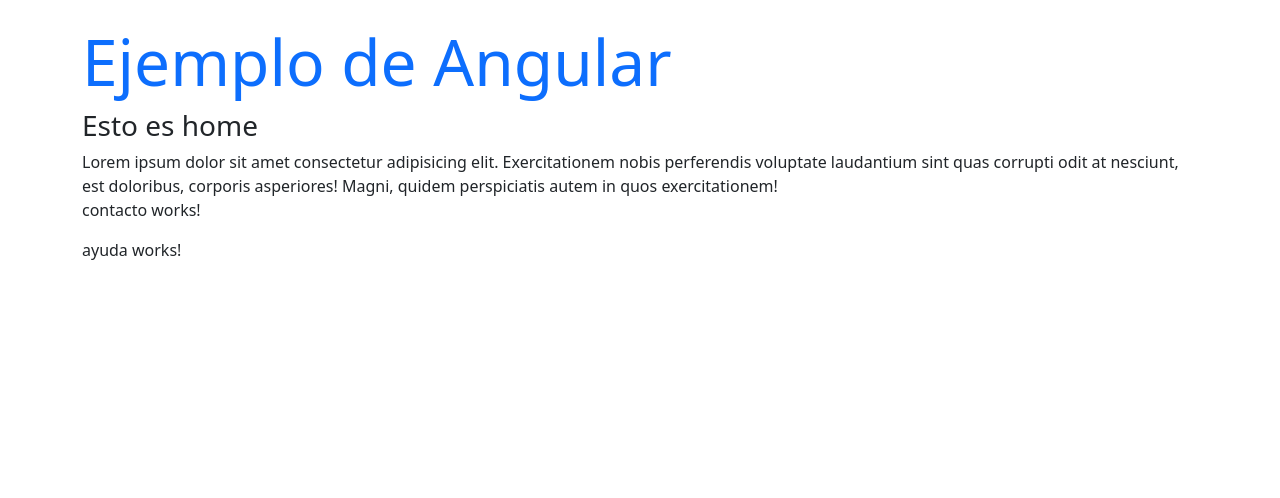
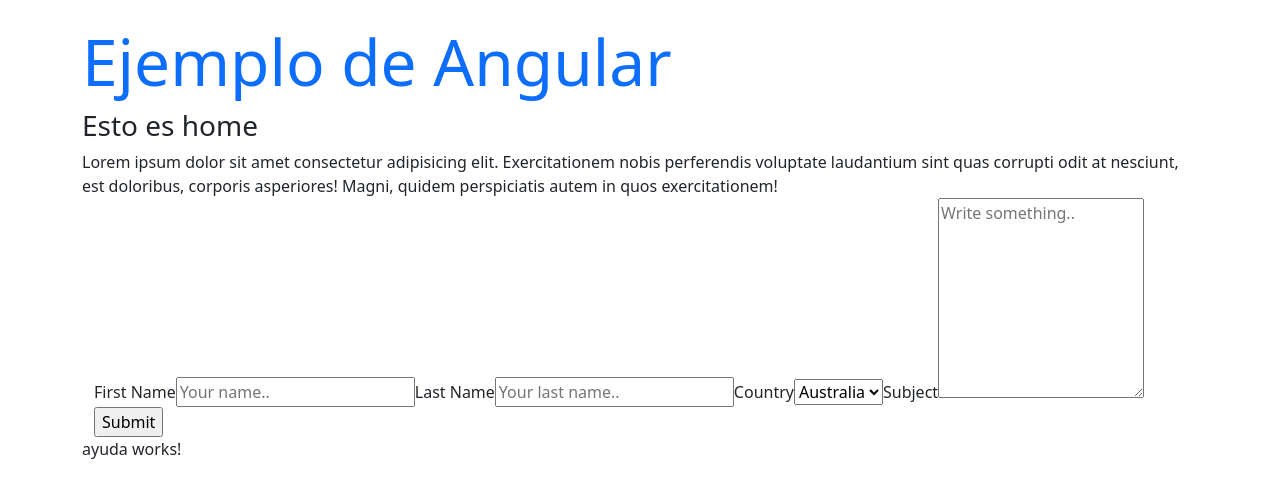
Before and after one commit to JuanPabloArriagada/fundamentos_angularS2, an Angular app: page /contacto in a window 1280 px wide. Before the commit this address led to /. Shown: the top 498 px of the page. Built offline with nearby package versions, Linux system fonts and the light colour scheme.

Commit message:
crear rutas para el navegador-ejemplo:app/home

```diff
--- a/src/app/app-routing.module.ts
+++ b/src/app/app-routing.module.ts
@@ -1,7 +1,23 @@
-import { NgModule } from '@angular/core';
-import { RouterModule, Routes } from '@angular/router';
+import { NgModule, Component } from '@angular/core';
+import { RouterModule/* raiz del sitio */, Routes/* rutas */ } from '@angular/router';
+import { ContactoComponent } from './pages/contacto/contacto.component';
+import { HomeComponent } from './pages/home/home.component';
+import { AyudaComponent } from './pages/ayuda/ayuda.component';
 
-const routes: Routes = [];
+const routes: Routes = [
+  {
+    path:'home',
+    component:HomeComponent
+  },
+  {
+    path:'contacto',
+    component:ContactoComponent
+  },
+  {
+    path:'ayuda',
+    component:AyudaComponent
+  },
+];
 
 @NgModule({
   imports: [RouterModule.forRoot(routes)],
--- a/src/app/pages/contacto/contacto.component.html
+++ b/src/app/pages/contacto/contacto.component.html
@@ -1 +1,17 @@
-<p>contacto works!</p>
+<div class="container">
+    <form action="action_page.php">
+        <label for="fname">First Name</label>
+        <input type="text" id="fname" name="firstname" placeholder="Your name..">
+        <label for="lname">Last Name</label>
+        <input type="text" id="lname" name="lastname" placeholder="Your last name..">
+        <label for="country">Country</label>
+        <select id="country" name="country">
+        <option value="australia">Australia</option>
+        <option value="canada">Canada</option>
+        <option value="usa">USA</option>
+        </select>
+        <label for="subject">Subject</label>
+        <textarea id="subject" name="subject" placeholder="Write something.." style="height:200px"></textarea>
+        <input type="submit" value="Submit">
+    </form>
+</div>
```
